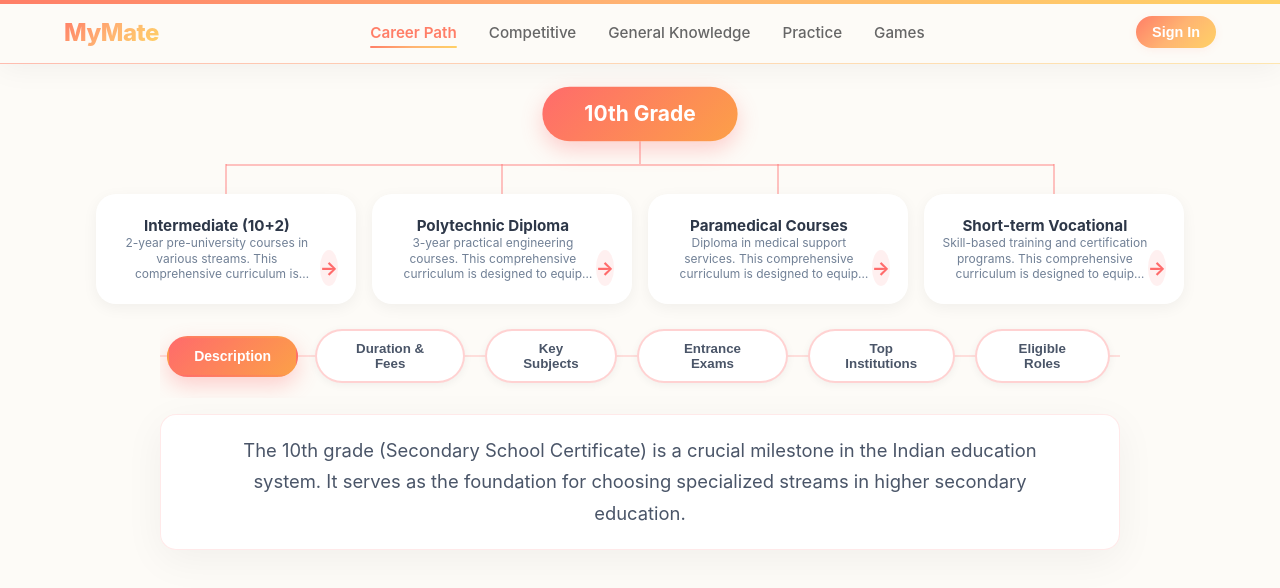
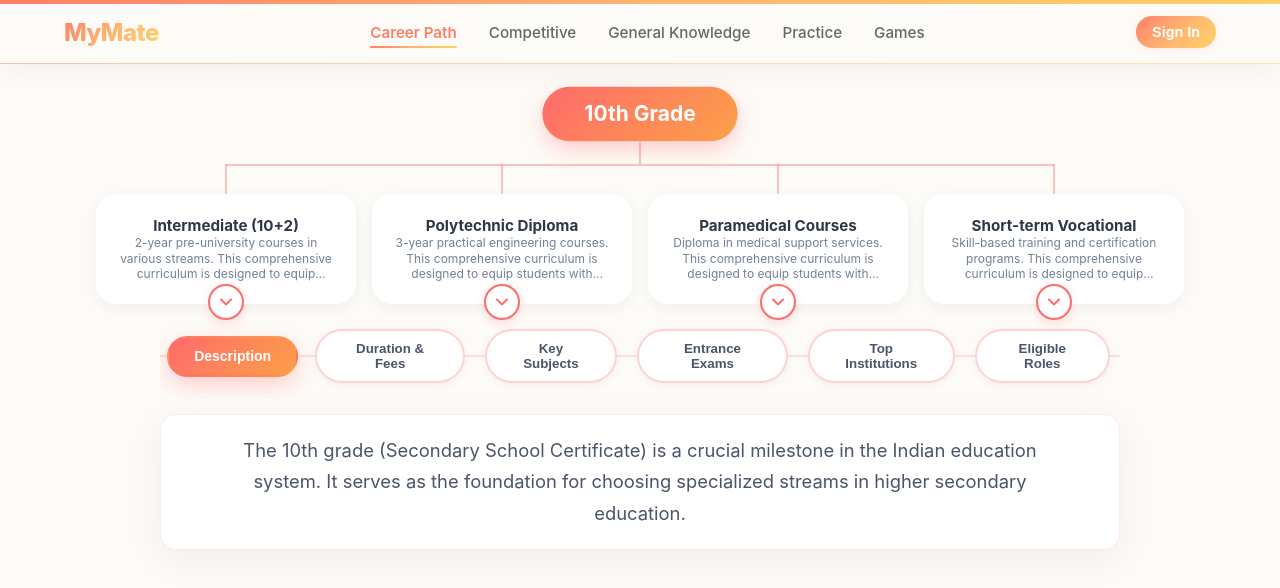
Before and after one commit to mymate01/mymate-app, a Next.js app: page /career-path in a window 1280 px wide. Shown: the top 588 px of the page. Built offline with nearby package versions, Linux system fonts and the light colour scheme.

Commit message:
style(MYM-11): replace ugly text arrow with a beautiful floating drill-down chevron button

```diff
--- a/src/components/CareerMap/CareerMap.module.css
+++ b/src/components/CareerMap/CareerMap.module.css
@@ -334,24 +334,29 @@
 }
 
 .forwardIcon {
+  position: absolute;
+  bottom: -18px;
+  left: 50%;
+  transform: translateX(-50%);
   width: 36px;
   height: 36px;
   border-radius: 50%;
-  background: rgba(255, 107, 107, 0.1);
+  background: white;
+  border: 2px solid #ff6b6b;
   color: #ff6b6b;
   display: flex;
   align-items: center;
   justify-content: center;
-  font-weight: bold;
-  font-size: 1.2rem;
-  margin-top: auto;
-  transition: all 0.3s ease;
+  box-shadow: 0 4px 12px rgba(255, 107, 107, 0.2);
+  transition: all 0.3s cubic-bezier(0.175, 0.885, 0.32, 1.275);
+  z-index: 5;
 }
 
 .clickable:hover .forwardIcon {
   background: #ff6b6b;
   color: white;
-  transform: translateX(5px);
+  transform: translateX(-50%) translateY(4px) scale(1.1);
+  box-shadow: 0 6px 16px rgba(255, 107, 107, 0.4);
 }
 
 @keyframes fadeIn {
--- a/src/components/CareerMap/CareerMap.tsx
+++ b/src/components/CareerMap/CareerMap.tsx
@@ -103,7 +103,11 @@ export default function CareerMap({ data }: { data: CareerNode }) {
                           {child.description && <p className={styles.nodeDescription}>{child.description}</p>}
                         </div>
                         {child.children && child.children.length > 0 && (
-                          <div className={styles.forwardIcon}>→</div>
+                          <div className={styles.forwardIcon}>
+                            <svg width="20" height="20" viewBox="0 0 24 24" fill="none" stroke="currentColor" strokeWidth="2.5" strokeLinecap="round" strokeLinejoin="round">
+                              <path d="M6 9l6 6 6-6"/>
+                            </svg>
+                          </div>
                         )}
                       </div>
                     </div>
```
